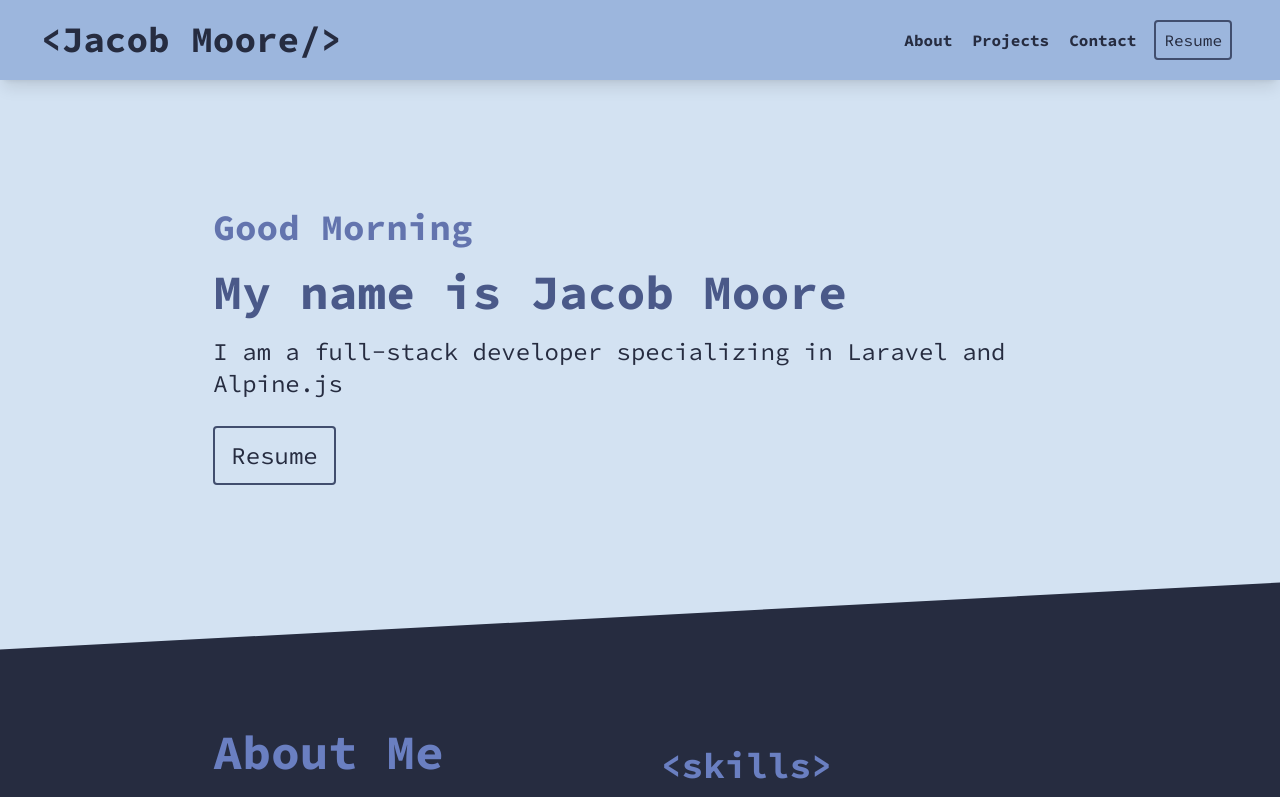
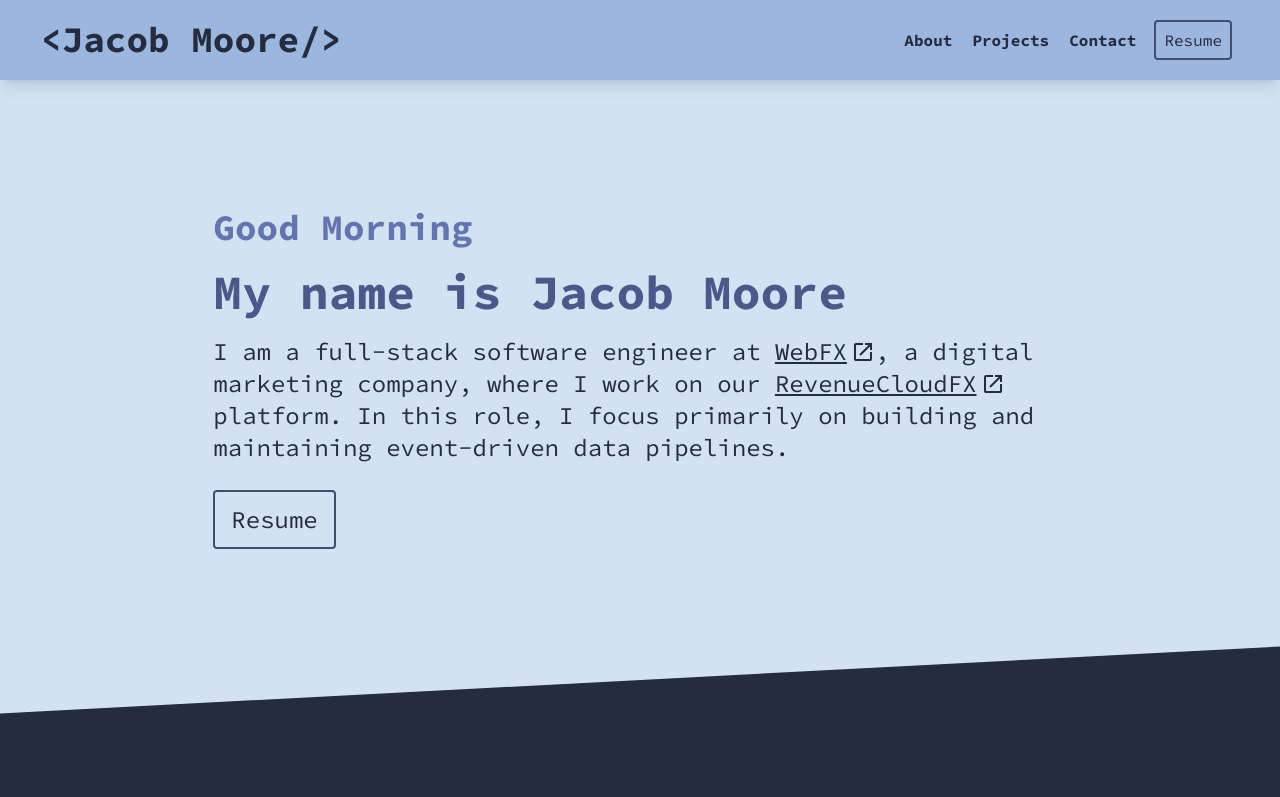
Before and after one commit to jzm1151/portfolio, a React (Vite) app: page / in a window 1280 px wide. Shown: the top 797 px of the page. Built offline with nearby package versions, Linux system fonts and the light colour scheme.

Commit message:
update greeting section

```diff
--- a/package.json
+++ b/package.json
@@ -11,7 +11,7 @@
         "preview": "vite preview"
     },
     "dependencies": {
-        "@material-design-icons/svg": "^0.14.13",
+        "@material-design-icons/svg": "^0.14.15",
         "react": "^18.2.0",
         "react-dom": "^18.2.0",
         "react-icons": "^4.12.0"
--- a/src/Components/Sections/GreetingSection.tsx
+++ b/src/Components/Sections/GreetingSection.tsx
@@ -23,8 +23,44 @@ function GreetingSection() {
                     My name is Jacob Moore
                 </p>
                 <p className='text-xl text-gray-blue-950 mb-7 md:mb-10 md:text-2xl'>
-                    I am a full-stack developer specializing in Laravel and
-                    Alpine.js
+                    I am a full-stack software engineer at{' '}
+                    <a
+                        href='https://www.webfx.com/'
+                        target='_blank'
+                        rel='noopener noreferrer'
+                        className='inline-flex items-center gap-1 underline'
+                    >
+                        WebFX
+                        <svg
+                            className='fill-gray-blue-950'
+                            xmlns='http://www.w3.org/2000/svg'
+                            height='24px'
+                            viewBox='0 -960 960 960'
+                            width='24px'
+                        >
+                            <path d='M200-120q-33 0-56.5-23.5T120-200v-560q0-33 23.5-56.5T200-840h280v80H200v560h560v-280h80v280q0 33-23.5 56.5T760-120H200Zm188-212-56-56 372-372H560v-80h280v280h-80v-144L388-332Z' />
+                        </svg>
+                    </a>
+                    , a digital marketing company, where I work on our{' '}
+                    <a
+                        href='https://www.webfx.com/technology/revenuecloudfx/'
+                        target='_blank'
+                        rel='noopener noreferrer'
+                        className='inline-flex items-center gap-1 underline'
+                    >
+                        RevenueCloudFX
+                        <svg
+                            className='fill-gray-blue-950'
+                            xmlns='http://www.w3.org/2000/svg'
+                            height='24px'
+                            viewBox='0 -960 960 960'
+                            width='24px'
+                        >
+                            <path d='M200-120q-33 0-56.5-23.5T120-200v-560q0-33 23.5-56.5T200-840h280v80H200v560h560v-280h80v280q0 33-23.5 56.5T760-120H200Zm188-212-56-56 372-372H560v-80h280v280h-80v-144L388-332Z' />
+                        </svg>
+                    </a>{' '}
+                    platform. In this role, I focus primarily on building and
+                    maintaining event-driven data pipelines.
                 </p>
                 <MdBorderBtn
                     link='https://1drv.ms/w/s!AsBprLAmKhHYkVxUv4jgMH8kx7K9?e=5Pr76y'
```
Also changed, not shown: 1 other file (tests, documents, lock files or other folders).
